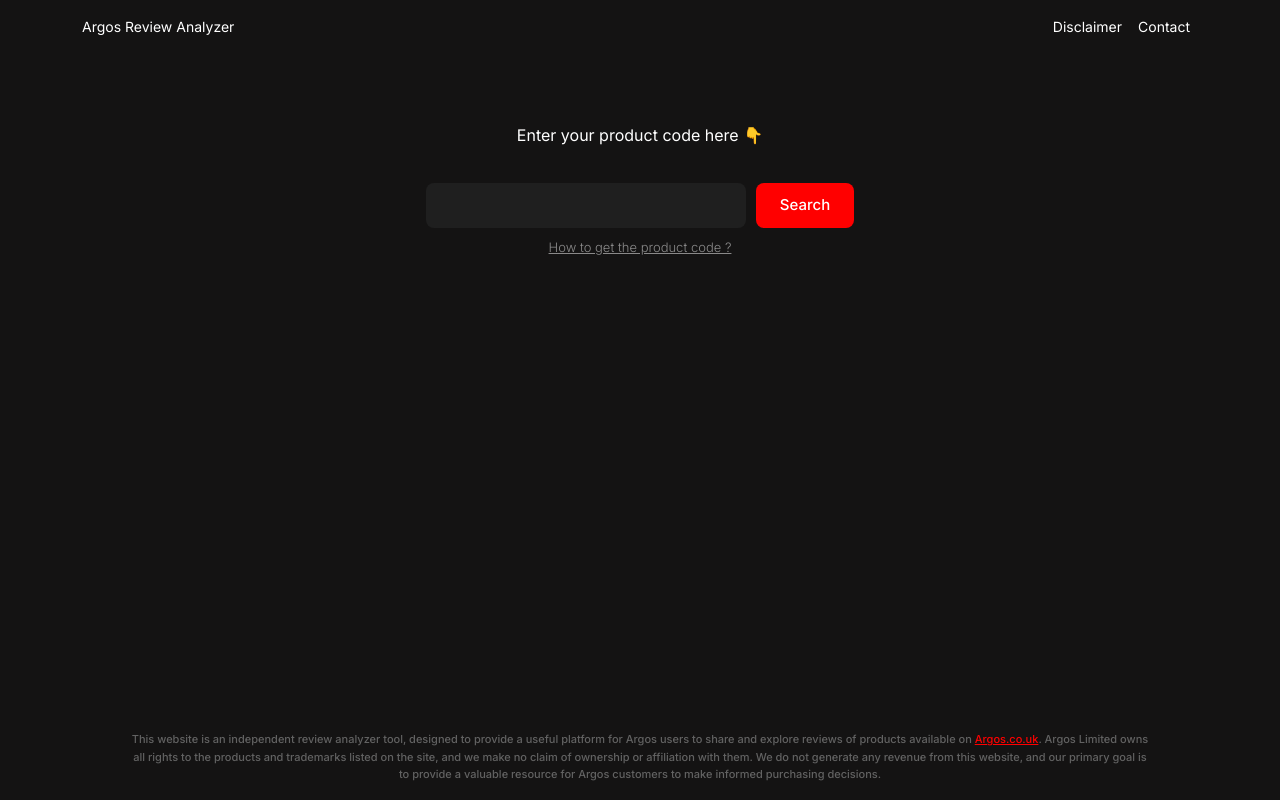
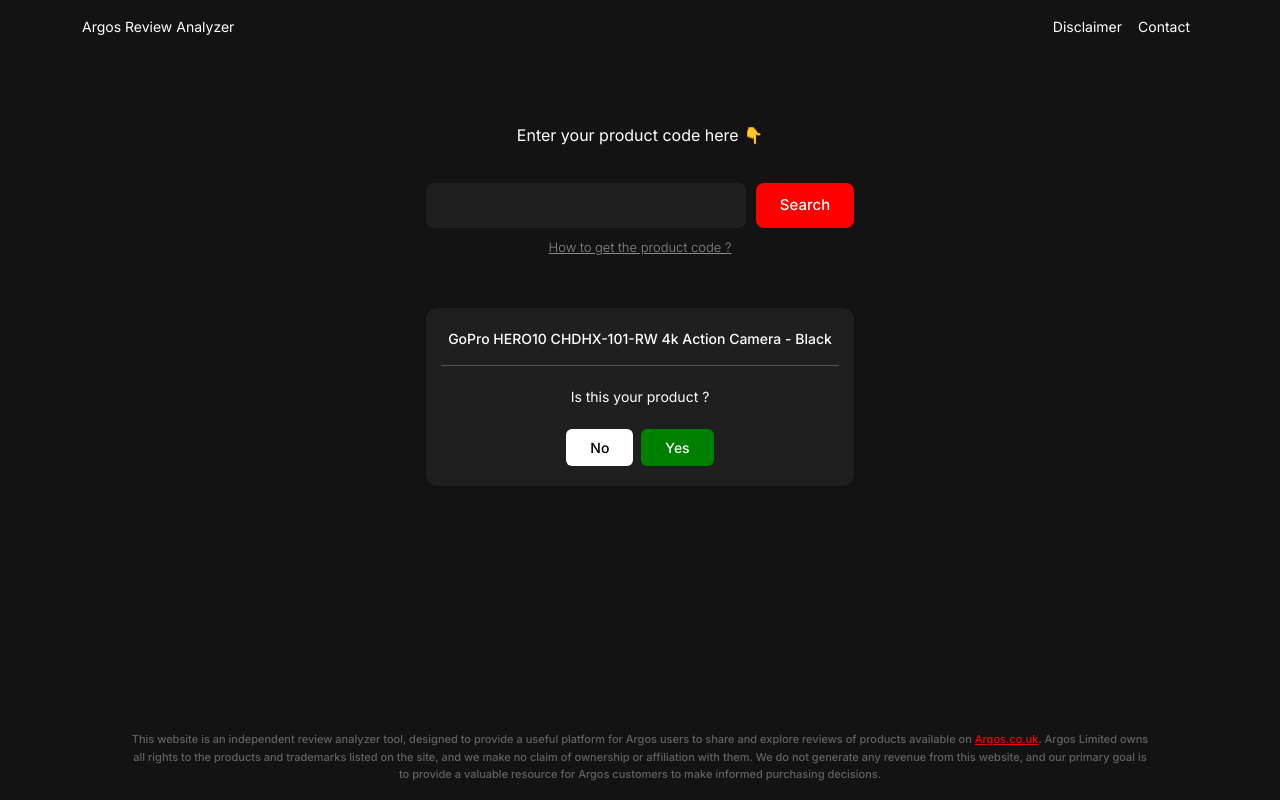
Before and after one commit to Analog-Archives/Argos-Review-Analyzer, a Next.js app: page / in a window 1280 px wide. Built offline with nearby package versions, Linux system fonts and the light colour scheme.

Commit message:
fix ui issues

```diff
--- a/components/app/home/result-card/result-card.module.css
+++ b/components/app/home/result-card/result-card.module.css
@@ -5,21 +5,26 @@
     padding-left: 15px;
     padding-right: 15px;
     border-radius: 12px;
-    width: 80%;
+    width: 100%;
     border: none !important;
     background-color: #1F1F1F;
 }
 
+.wrapper button {
+    border: none;
+    font-weight: 500;
+    border-radius: 6px;
+    font-size: 14px;
+}
+
 .button_1 {
     color: black;
-    font-weight: 500;
     background-color: white !important;
     margin-right: 4px;
 }
 
 .button_2 {
     color: white;
-    font-weight: 500;
     background-color: green !important;
     margin-left: 4px;
 }
--- a/components/app/home/result-card/result-card.tsx
+++ b/components/app/home/result-card/result-card.tsx
@@ -42,7 +42,7 @@
                     }}>
                     Is this your product ?</CardFooter>
 
-                <div style={{ marginTop: -5 }}>
+                <div style={{ marginTop: 22 }}>
                     <Button className={Styles.button_1}>No</Button>
                     <Button className={Styles.button_2}>Yes</Button>
                 </div>
--- a/components/app/home/search-section/search-section.module.css
+++ b/components/app/home/search-section/search-section.module.css
@@ -15,7 +15,8 @@
     border: none !important;
     background-color: #1F1F1F;
     height: 45px;
-width: 320px;
+    width: 320px;
+    color: white;
     margin-right: 5px;
     border-radius: 8px;
 }
--- a/components/app/home/search-section/search-section.tsx
+++ b/components/app/home/search-section/search-section.tsx
@@ -14,29 +14,29 @@
 import { NextApiRequest, NextApiResponse } from 'next';
 
 const SearchSection: React.FC<{}> = () => {
-    const [inputValue, setInputValue] = useState<string>();
+    const [inputValue, setInputValue] = useState<string>('');
 
     const handleChange = (event: any) => {
         setInputValue(event.target.value);
     }
 
-    const apiHandler = async (req: NextApiRequest, res: NextApiResponse) => {
+    const apiHandler = async () => {
         try {
+            const API = 'https://www.argos.co.uk/product-api/bazaar-voice-reviews/partNumber/9509519?Limit=2&Offset=10&Sort=SubmissionTime%3ADesc&returnMeta=true';
             const response = await fetch(API);
             if (response.ok) {
                 const data = await response.json();
-                console.log(res.status(200).json(data));
+                console.log(data)
+                // console.log(res.status(200).json(data));
             }
         } catch (error) {
-            console.log(res.status(500).json({ message: 'request failed' }));
+            // console.log(res.status(500).json({ message: 'request failed' }));
             throw new Error('Error occurred - ' + error);
         }
     }
 
-    const API = 'https://www.argos.co.uk/product-api/bazaar-voice-reviews/partNumber/9509519?Limit=2&Offset=10&Sort=SubmissionTime%3ADesc&returnMeta=true';
-    const handleSearchClick = async (value: any) => {
-        // logging
-
+    const handleSearchClick = async () => {
+        await apiHandler()
         console.log('clicked ! and the captured value is : ' + inputValue)
     }
 
@@ -62,9 +62,9 @@
             <a href="">How to get the product code ?</a>
 
             {/* quick result */}
-            {/* <ResultCard title='GoPro HERO10 CHDHX-101-RW 4k Action Camera - Black' /> */}
+            <ResultCard title='GoPro HERO10 CHDHX-101-RW 4k Action Camera - Black' />
         </div>
     )
 }
 
-export default SearchSection
+export default SearchSection;
```
